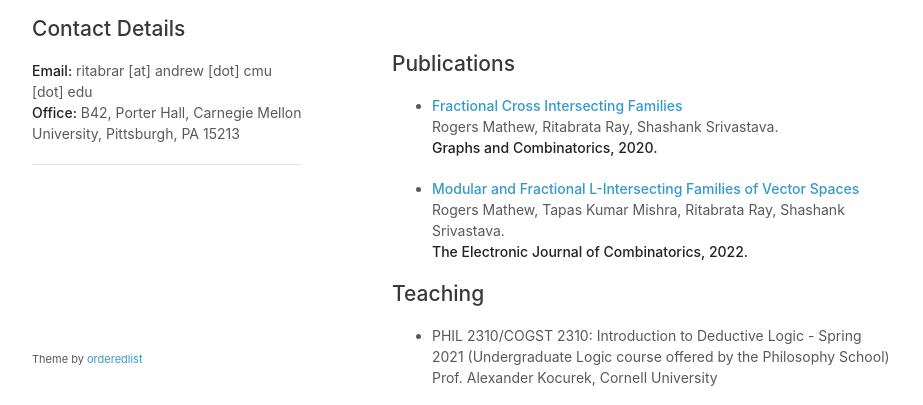
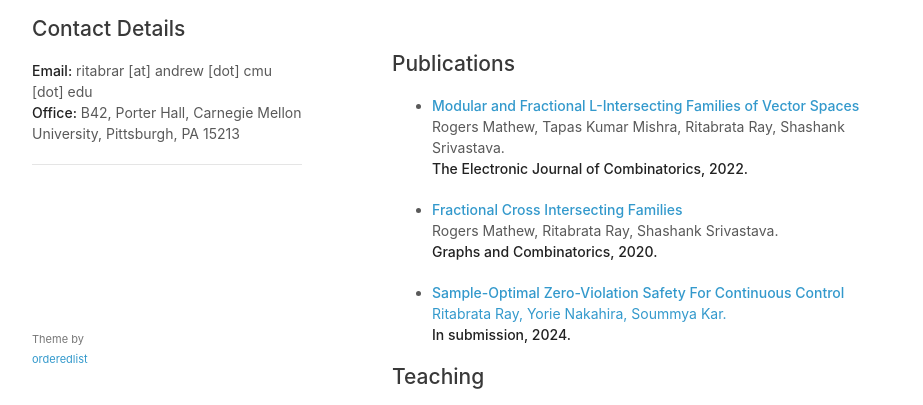
Before and after one commit to ritabrata-ray/ritabrata-ray.github.io, a plain HTML site: page index.html in a window 1280 px wide. Shown: the part 362-767 px from the top of the page, without its empty margins (178-1101 px from the left). Drawn offline with Linux system fonts and the light colour scheme.

Commit message:
Update index.html

```diff
--- a/index.html
+++ b/index.html
@@ -98,18 +98,26 @@
 
    <ul>
 
+  <li> <p> <strong> <a href="https://www.combinatorics.org/ojs/index.php/eljc/article/view/v29i1p45">Modular and Fractional L-Intersecting Families of Vector Spaces</a> </strong>
+       <br> Rogers Mathew, Tapas Kumar Mishra, Ritabrata Ray, Shashank Srivastava.
+        <br> <strong>The Electronic Journal of Combinatorics, 2022.</strong>
+   </p>
+   </li>
+
+
   <li> <p> <strong> <a href="https://link.springer.com/article/10.1007/s00373-020-02257-7">Fractional Cross Intersecting Families</a> </strong>
        <br> Rogers Mathew, Ritabrata Ray, Shashank Srivastava.
        <br> <strong>Graphs and Combinatorics, 2020.</strong>
        </p>
    </li>
 
+   <li> <p> <strong> <a href="https://arxiv.org/abs/2403.06045"> Sample-Optimal Zero-Violation Safety For Continuous Control </strong>
+             <br> Ritabrata Ray, Yorie Nakahira, Soummya Kar.
+             <br> <strong>In submission, 2024.</strong>
+       </p>
 
-  <li> <p> <strong> <a href="https://www.combinatorics.org/ojs/index.php/eljc/article/view/v29i1p45">Modular and Fractional L-Intersecting Families of Vector Spaces</a> </strong>
-       <br> Rogers Mathew, Tapas Kumar Mishra, Ritabrata Ray, Shashank Srivastava.
-          <br> <strong>The Electronic Journal of Combinatorics, 2022.</strong>
-   </p>
    </li>
+
 
    </ul>
    </div>
```
